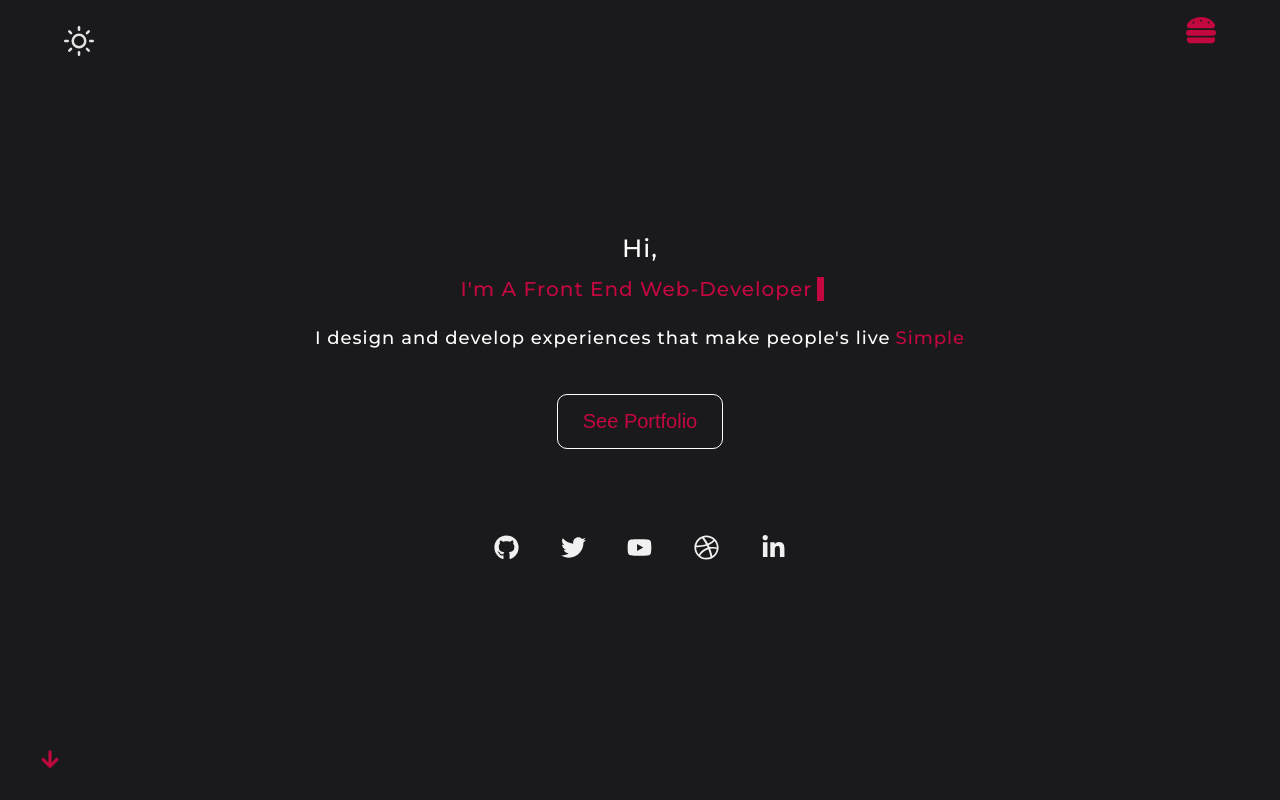
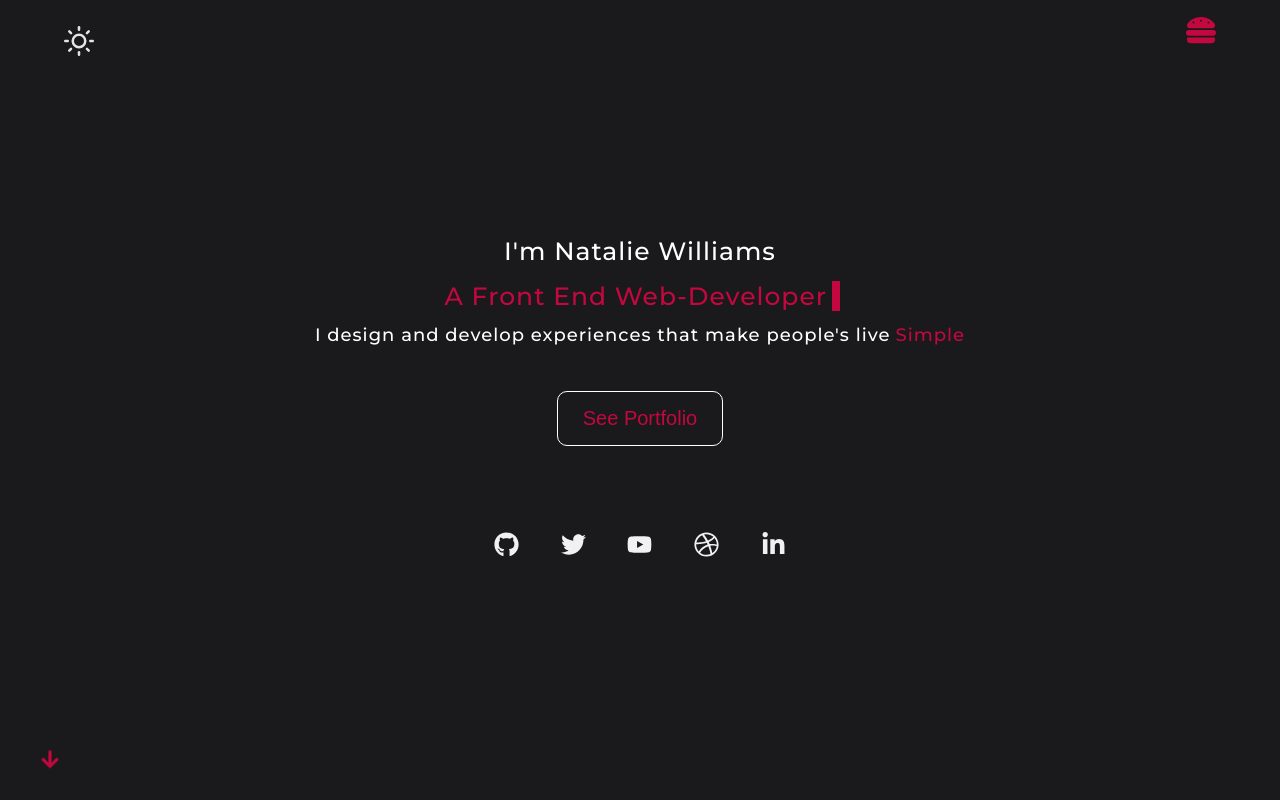
Before and after one commit to Tyler-Wiz/rjs-portfolio, a React (Create React App) app: page / in a window 1280 px wide. Shown: the top 800 px of the page. Built offline with nearby package versions, Linux system fonts and the light colour scheme.

Commit message:
name change

```diff
--- a/src/components/hero/Hero.jsx
+++ b/src/components/hero/Hero.jsx
@@ -11,16 +11,20 @@ export const Hero = () => {
     return (
         <StyledHero>
             <Container>
-                <h1> Hi,</h1>
+                <div>
+                   {/* <img src="./Img/Home_Avatar.jpg" alt="" /> */}
+                </div>
+                <div>
+                    <h1> I'm Natalie Williams</h1>
                     {/* Homepage Typewriter Effect */}
-                <h2>
+                    <h1>
                             <Typewriter
                                 options={{
                                 strings: [
-                            "I'm A Photographer",
-                            "I'm A Front End Web-Developer",
-                            "I'm A UI/UX Designer",
-                            "I'm A Wordpress Theme Developer",
+                                "A Photographer",
+                                "A Front End Web-Developer",
+                                "A UI/UX Designer",
+                                "A Wordpress Theme Developer",
                                 ],
                                 autoStart: true,
                                 loop: true,
@@ -28,11 +32,12 @@ export const Hero = () => {
                                 delay:50
                                 }}
                             />
-                </h2>
+                    </h1>
                     <h3>I design and develop experiences that make people's live<span>Simple</span></h3>
 
                     {/* Homepage Portfolio Button */}
                     <ButtonStyled>See Portfolio</ButtonStyled>
+                </div>
 
                 {/* Homepage ClickDown Arrow */}
                 <Arrow>
```
Also changed, not shown: public/Img/Home_Avatar.jpg (added), src/components/styled/Hero.Styled.jsx (line endings or trailing spaces). Lines whose indentation alone changed are shown as unchanged.
